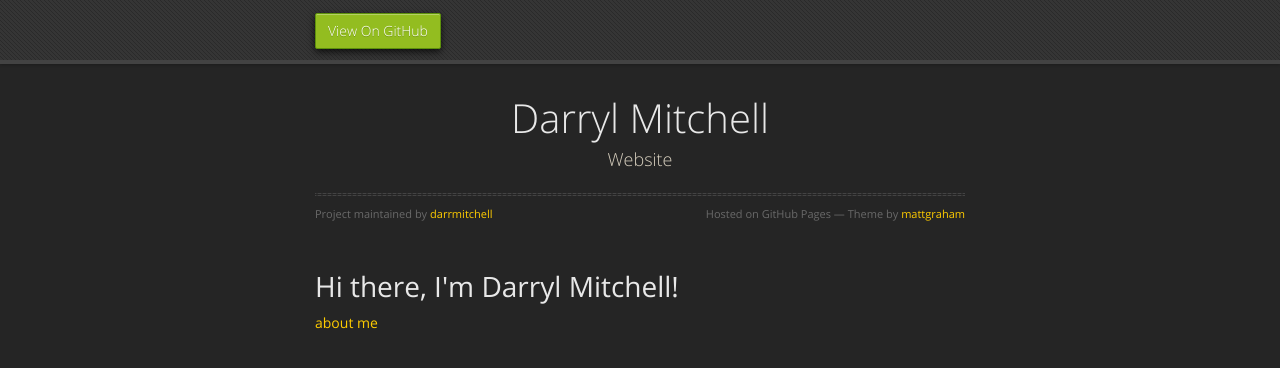
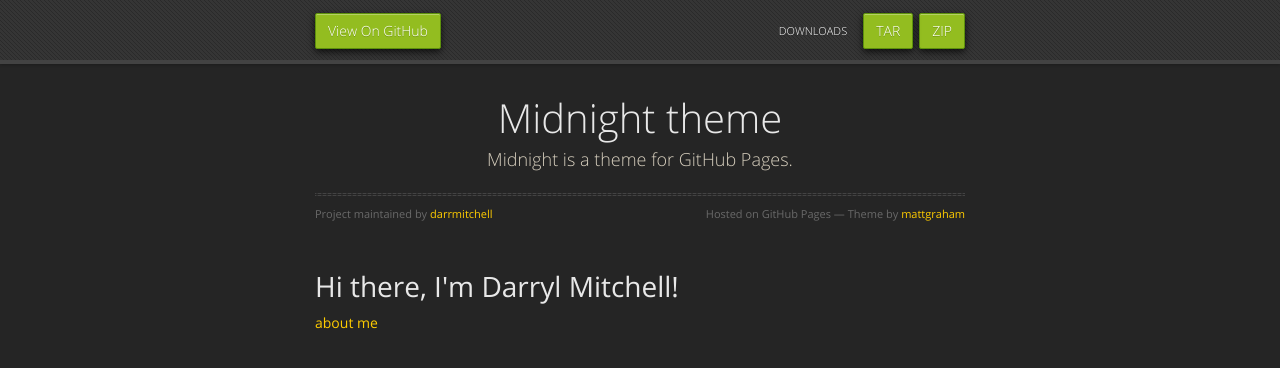
Before and after one commit to darrmitchell/darrmitchell.github.io, a Jekyll site: the page built from index.html, in a window 1280 px wide. Shown: the top 368 px of the page. Built offline with Jekyll 4.4.1, drawn with Linux system fonts in a browser that asks for light colours; nearby versions of some CDN libraries.

Commit message:
Revert "customization"
This reverts commit 752d3f7b08fd663da8e36f2cac8a05b03f8ecd5a.

```diff
--- a/_config.yml
+++ b/_config.yml
@@ -1,5 +1,5 @@
-title: Darryl Mitchell
-description: Website
-show_downloads: false
+title: Midnight theme
+description: Midnight is a theme for GitHub Pages.
+show_downloads: true
 google_analytics:
 theme: jekyll-theme-midnight
```
